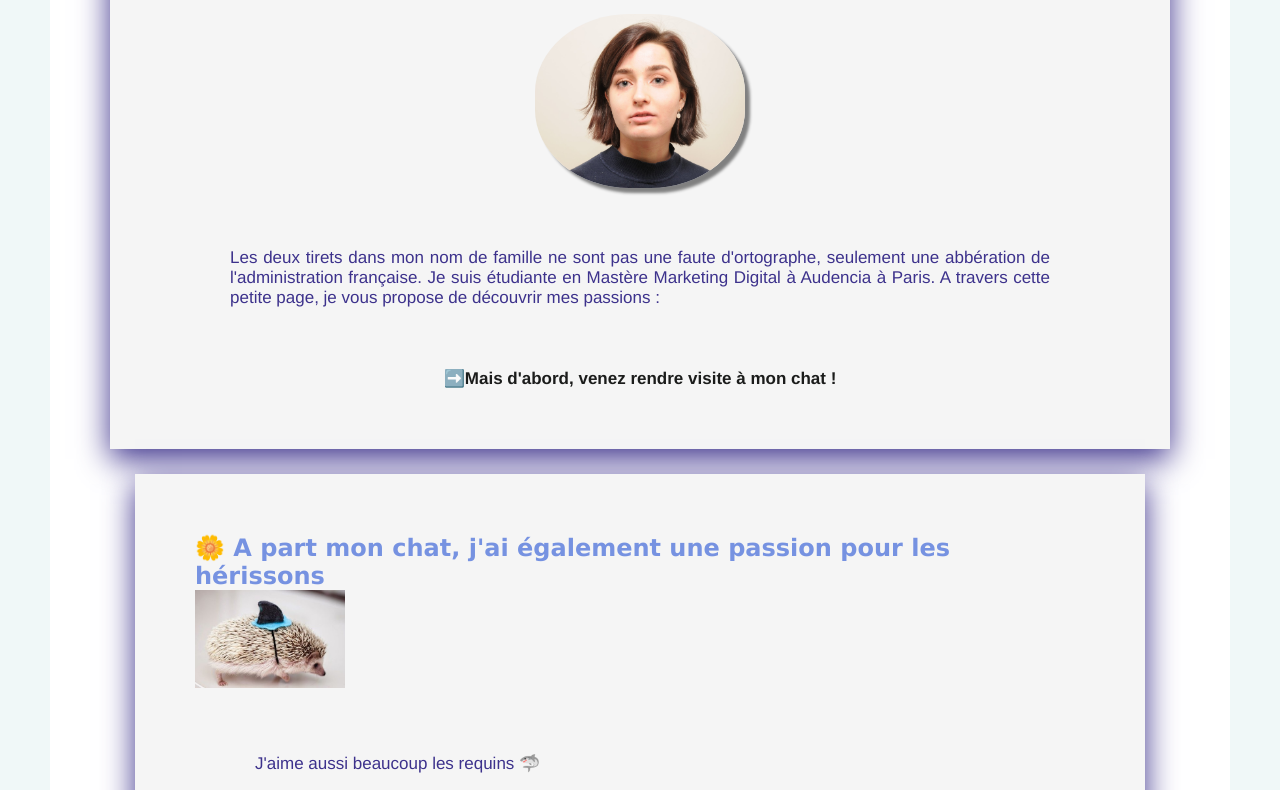
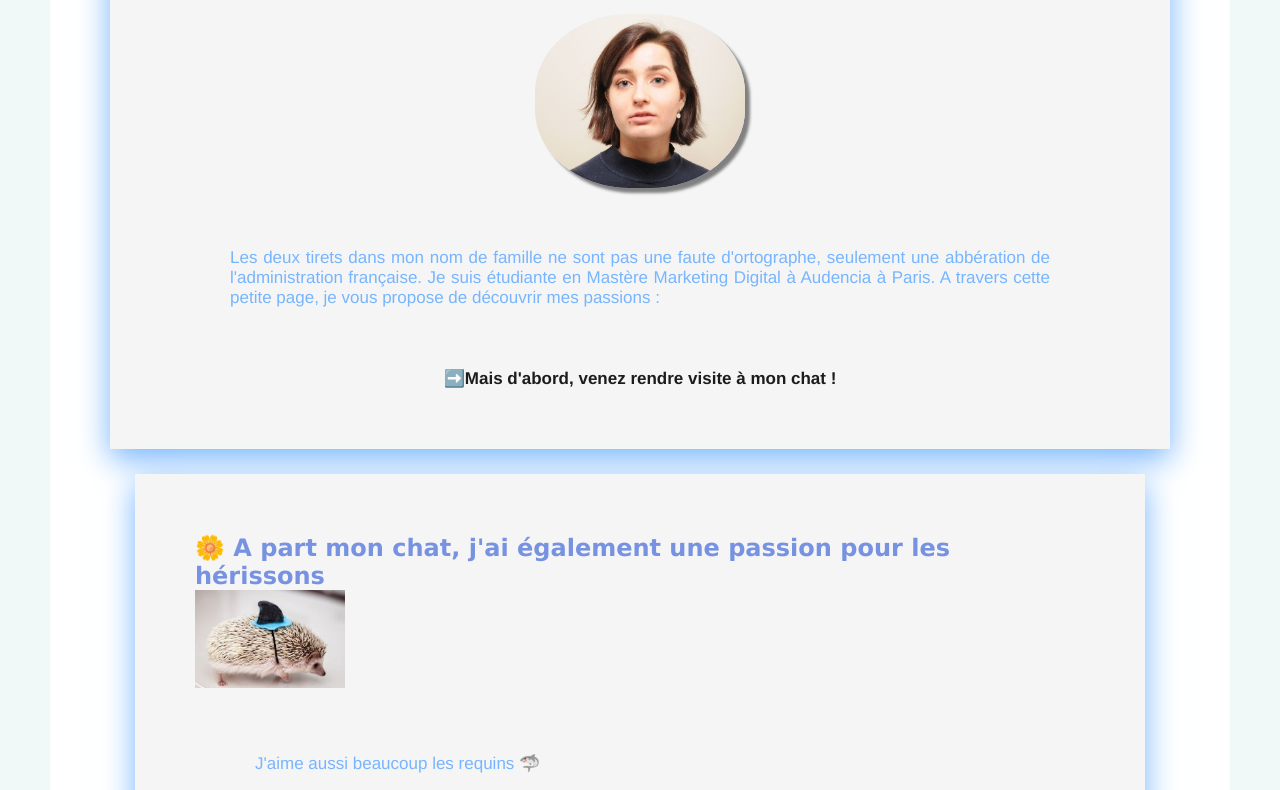
Before and after one commit to Grisanette/my-profile, a plain HTML site: page index.html in a window 1280 px wide. Shown: the part 254-1044 px from the top of the page. Drawn offline with Linux system fonts and the light colour scheme.

Commit message:
Update style.css

```diff
--- a/style.css
+++ b/style.css
@@ -4,7 +4,7 @@ body{
 	<margin: 80px 0px;
 	<<width :100px;
 	background: rgb(240,248,248);
-	color: rgb(61,50,140);
+	color: rgb(119,181,254);
 	font-family: Helvetica;
 	font-size:17px;
 	margin: auto;
```
